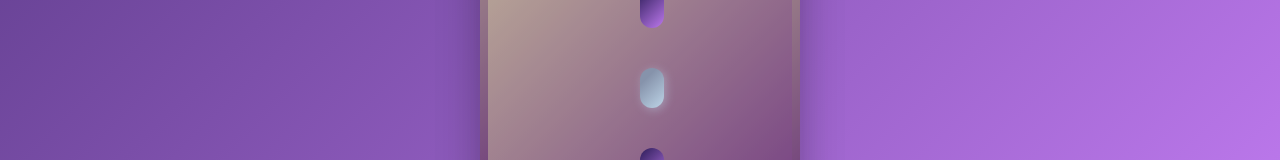
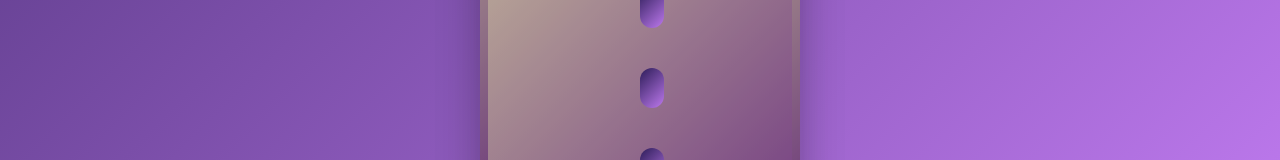
Before and after one commit to VishwaGauravIn/apple-watch, a Next.js app: page / in a window 1280 px wide. Shown: the part 1134-1294 px from the top of the page. Built offline with nearby package versions, Linux system fonts and the light colour scheme.

Commit message:
removed special strap hole

```diff
--- a/components/strap/Strap.js
+++ b/components/strap/Strap.js
@@ -8,7 +8,7 @@ export default function Strap() {
       <div className="w-full h-full strap shadow-2xl brightness-[0.8]"></div>
       {/* Strap Hole */}
       <div className="w-6 h-10 rounded-full strap-hole absolute bottom-[1rem] left-1/2 shadow-2xl"></div>
-      <div className="w-6 h-10 rounded-full strap-hole-special absolute bottom-[6rem] left-1/2 shadow-2xl"></div>
+      <div className="w-6 h-10 rounded-full strap-hole absolute bottom-[6rem] left-1/2 shadow-2xl"></div>
       <div className="w-6 h-10 rounded-full strap-hole absolute bottom-[11rem] left-1/2 shadow-2xl"></div>
     </div>
   );
```
